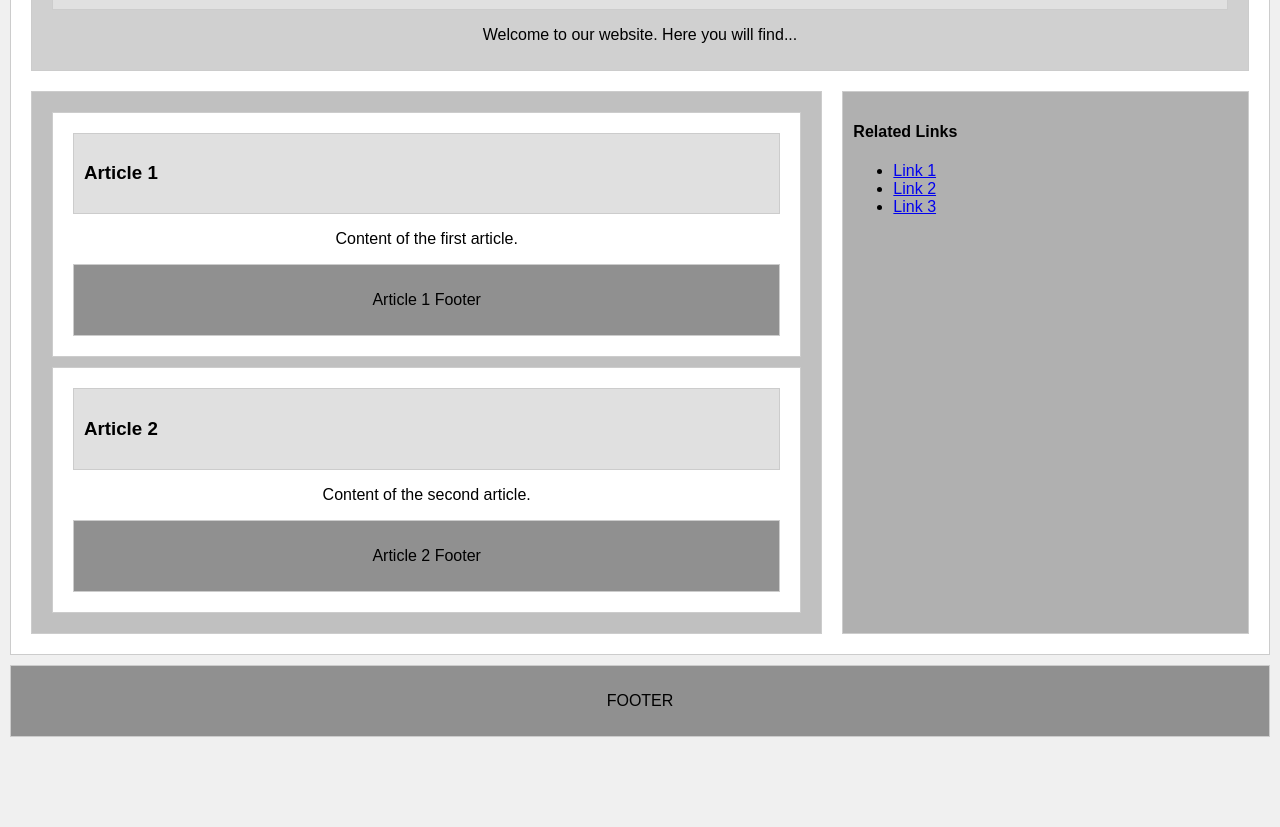
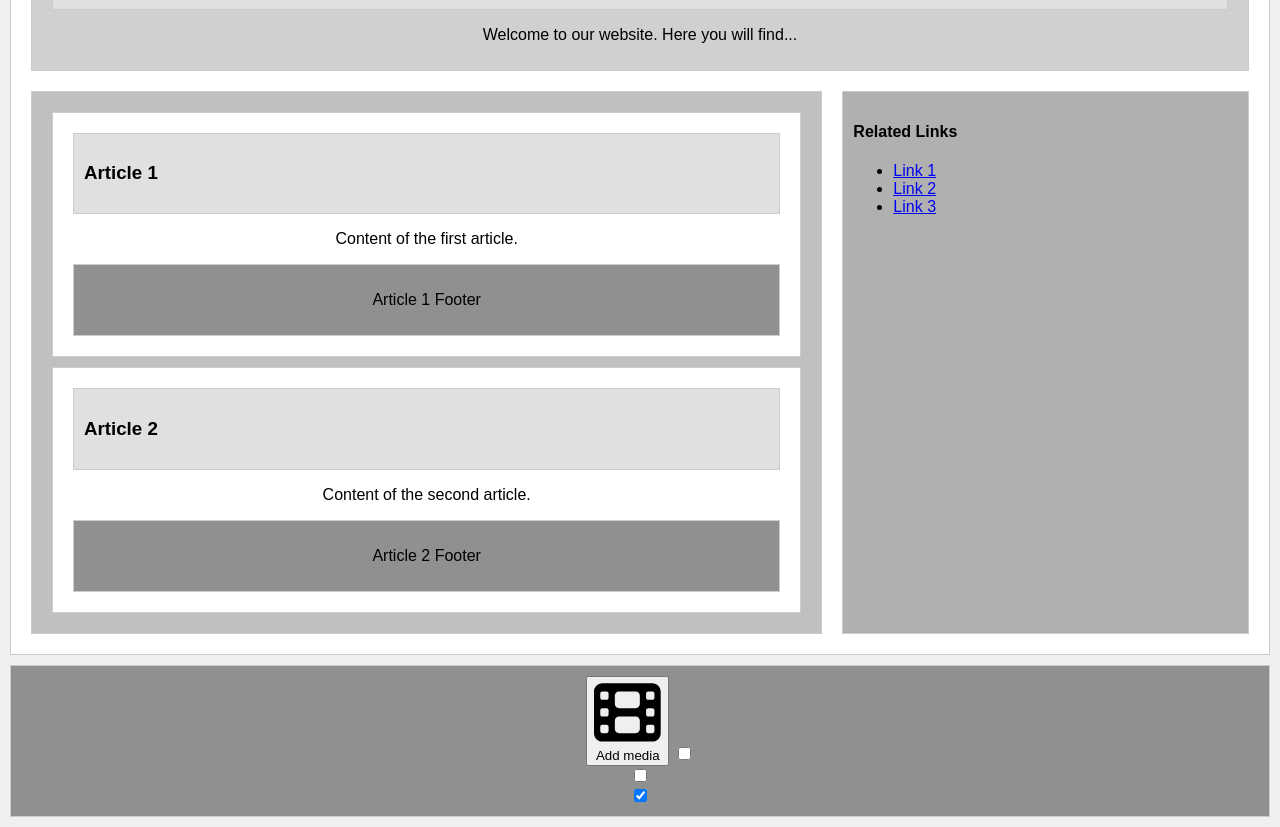
Before and after one commit to nicolasbellic/Web_template, a plain HTML site: page index.html in a window 1280 px wide. Shown: the part 244-1071 px from the top of the page. Before the commit the page ends 991 px from the top, so only its background shows below. Drawn offline with Linux system fonts and the light colour scheme.

Commit message:
Update index.html

```diff
--- a/index.html
+++ b/index.html
@@ -55,7 +55,53 @@
         </aside>
     </main>
     <footer>
-        <p>FOOTER</p>
+        <!-- additions -->
+        <div class="container">
+            <div>
+              <button class="primary">
+                <div>
+                  <div>
+                    <svg xmlns="http://www.w3.org/2000/svg"
+                      viewBox="0 0 512 512"><!--! Font Awesome Pro 6.2.1 by @fontawesome - https://fontawesome.com License - https://fontawesome.com/license (Commercial License) Copyright 2022 Fonticons, Inc. -->
+                      <path
+                        d="M0 96C0 60.7 28.7 32 64 32H448c35.3 0 64 28.7 64 64V416c0 35.3-28.7 64-64 64H64c-35.3 0-64-28.7-64-64V96zM48 368v32c0 8.8 7.2 16 16 16H96c8.8 0 16-7.2 16-16V368c0-8.8-7.2-16-16-16H64c-8.8 0-16 7.2-16 16zm368-16c-8.8 0-16 7.2-16 16v32c0 8.8 7.2 16 16 16h32c8.8 0 16-7.2 16-16V368c0-8.8-7.2-16-16-16H416zM48 240v32c0 8.8 7.2 16 16 16H96c8.8 0 16-7.2 16-16V240c0-8.8-7.2-16-16-16H64c-8.8 0-16 7.2-16 16zm368-16c-8.8 0-16 7.2-16 16v32c0 8.8 7.2 16 16 16h32c8.8 0 16-7.2 16-16V240c0-8.8-7.2-16-16-16H416zM48 112v32c0 8.8 7.2 16 16 16H96c8.8 0 16-7.2 16-16V112c0-8.8-7.2-16-16-16H64c-8.8 0-16 7.2-16 16zM416 96c-8.8 0-16 7.2-16 16v32c0 8.8 7.2 16 16 16h32c8.8 0 16-7.2 16-16V112c0-8.8-7.2-16-16-16H416zM160 128v64c0 17.7 14.3 32 32 32H320c17.7 0 32-14.3 32-32V128c0-17.7-14.3-32-32-32H192c-17.7 0-32 14.3-32 32zm32 160c-17.7 0-32 14.3-32 32v64c0 17.7 14.3 32 32 32H320c17.7 0 32-14.3 32-32V320c0-17.7-14.3-32-32-32H192z" />
+                    </svg>
+                    <span>Add media</span>
+                  </div>
+                </div>
+              </button>
+              <label class="switch">
+                <input type="checkbox">
+                <span class="slider"></span>
+              </label>
+            </div>
+            <div class="interrupters">
+              <label class="interrupter">
+                <input type="checkbox">
+                <div>
+                  <div>
+                    <div>
+                      <div>
+                        <div></div>
+                      </div>
+                    </div>
+                  </div>
+                </div>
+              </label>
+              <label class="interrupter">
+                <input type="checkbox" checked>
+                <div>
+                  <div>
+                    <div>
+                      <div>
+                        <div></div>
+                      </div>
+                    </div>
+                  </div>
+                </div>
+              </label>
+            </div>
+          </div>
     </footer>
 </body>
 </html>
```
